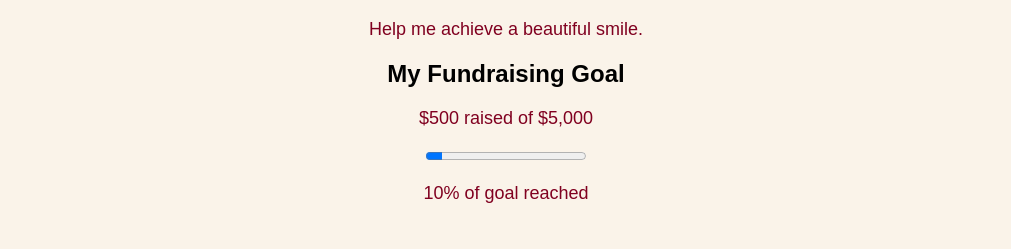
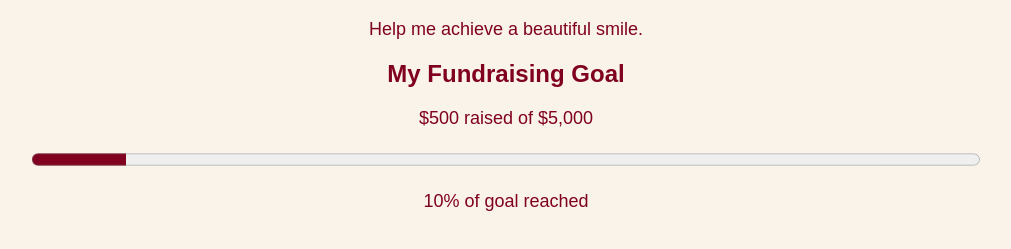
Before and after one commit to Ore-zie/smile-project, a plain HTML site: page index.html in a window 1280 px wide. Shown: the part 109-358 px from the top of the page, without its empty margins (134-1145 px from the left). Drawn offline with Linux system fonts and the light colour scheme.

Commit message:
Add styles for h2 and progress elements

```diff
--- a/style.css
+++ b/style.css
@@ -14,3 +14,13 @@ p {
     color: #800020;
     font-size: 18px;
 }
+
+h2 {
+    color: #800020;
+}
+
+progress {
+    width: 80%;
+    height: 25px;
+    accent-color: #800020;
+}
```
